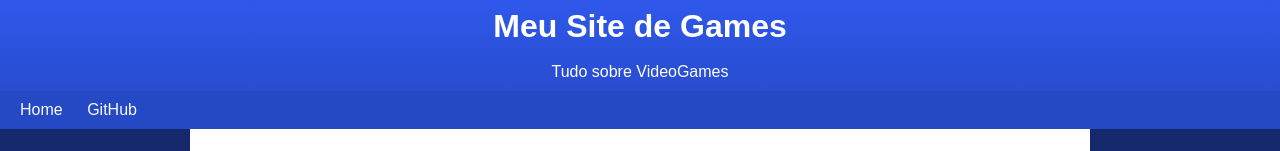
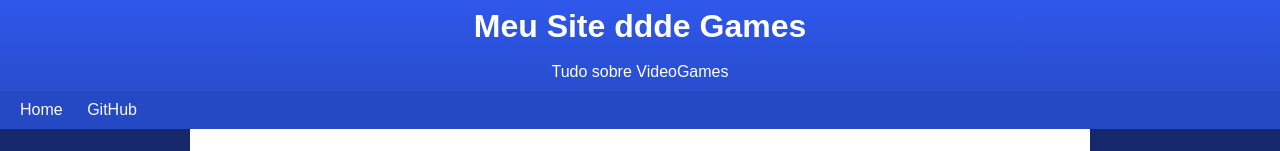
Before and after one commit to Omega-n64/html-css3, a plain HTML site: page index.html in a window 1280 px wide. Shown: the top 151 px of the page. Drawn offline with Linux system fonts and the light colour scheme.

Commit message:
Update index.html

```diff
--- a/index.html
+++ b/index.html
@@ -8,7 +8,7 @@
 </head>
 <body>
     <header>
-            <h1>Meu Site de Games</h1>
+            <h1>Meu Site ddde Games</h1>
 
             <p>Tudo sobre VideoGames</p>
 
```
